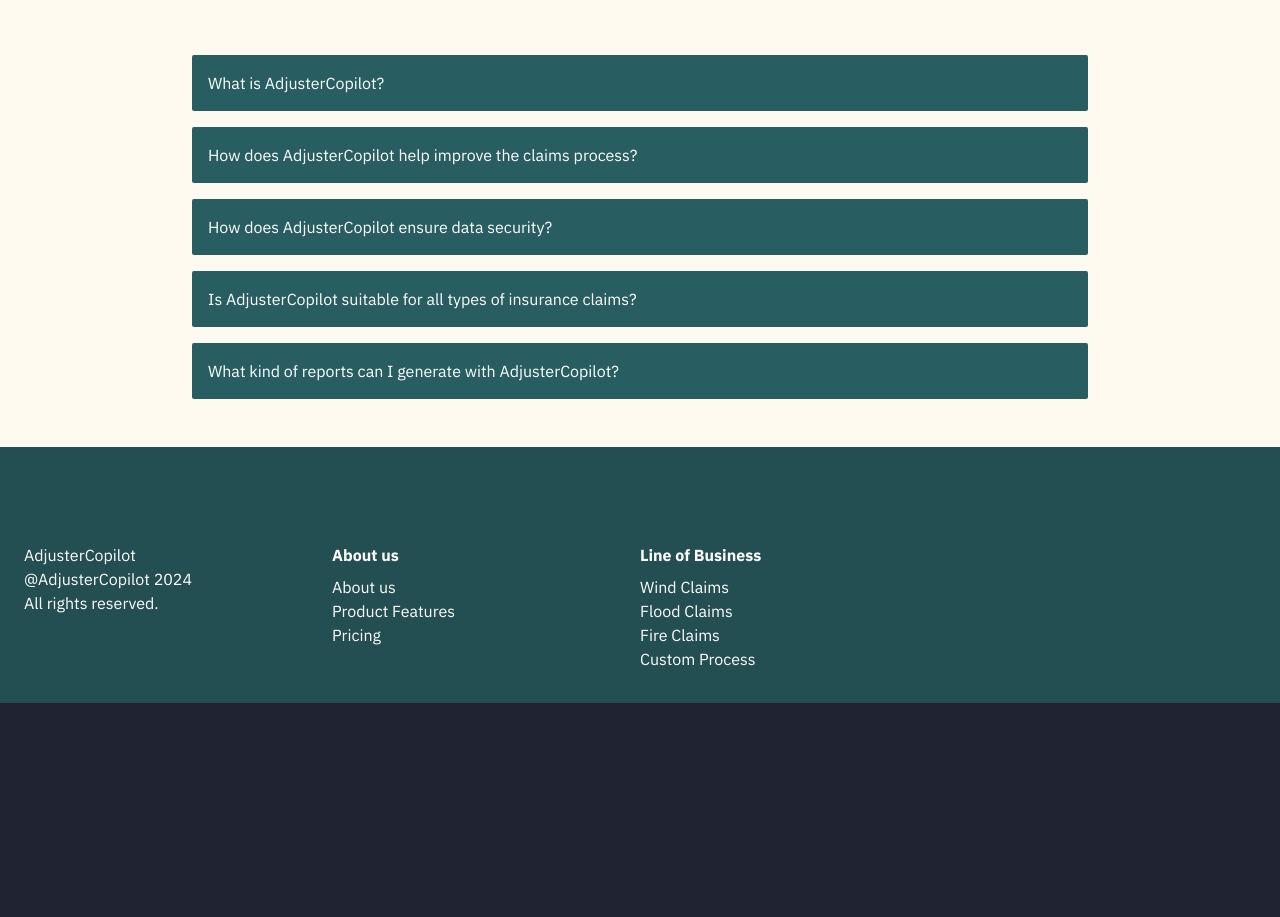
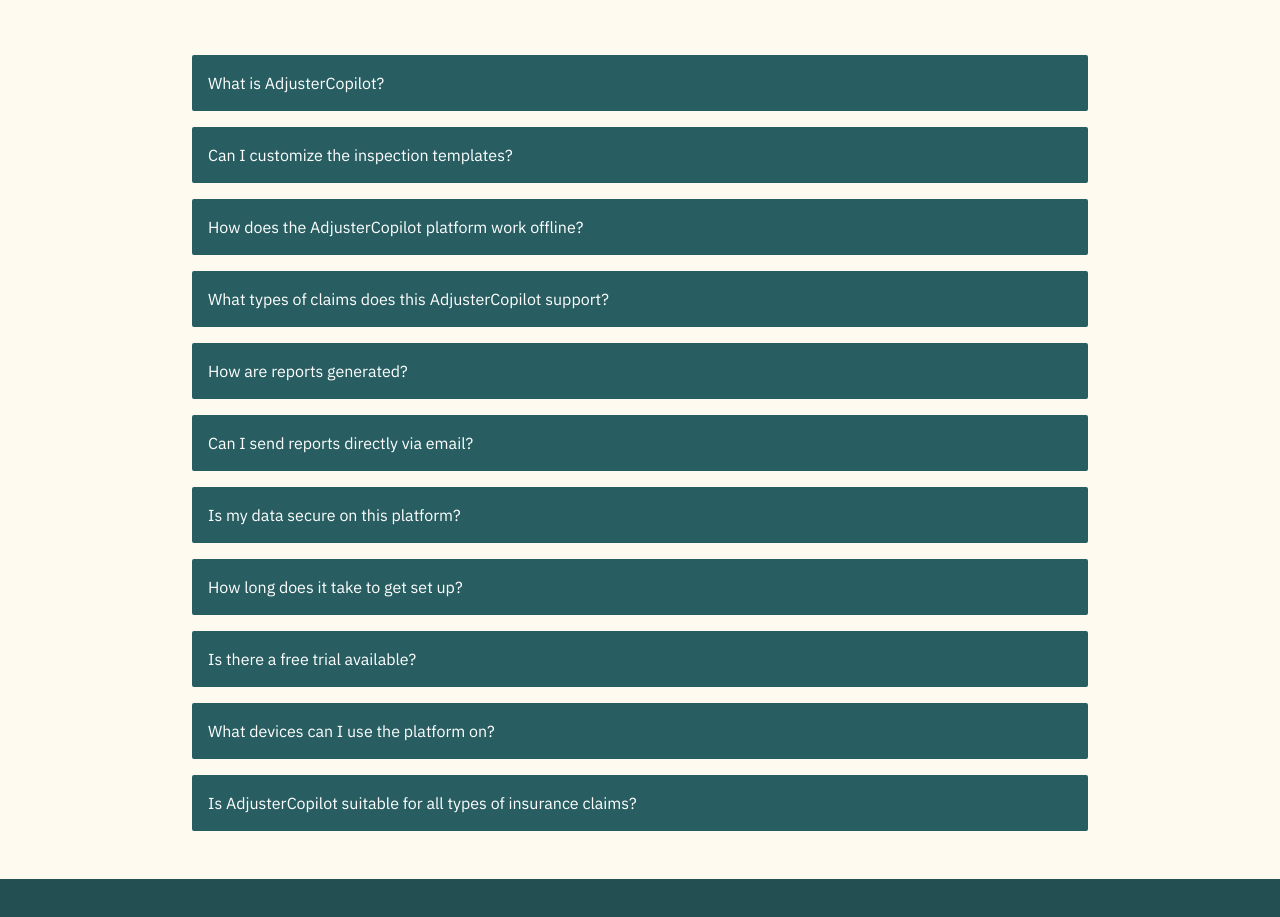
Before and after one commit to Shivam12112/AdjusterPlatform, a Next.js app: page /home in a window 1280 px wide. Shown: the part 3180-4097 px from the top of the page. Before the commit the page ends 3883 px from the top, so only its background shows below. Built offline with nearby package versions, Linux system fonts and the light colour scheme.

Commit message:
FAQs updatd

```diff
--- a/src/components/FAQs.js
+++ b/src/components/FAQs.js
@@ -15,34 +15,55 @@
     {
       title: `What is ${appName}?`,
       content: `${appName} is a comprehensive platform designed for insurance
-                adjusters to streamline the claims process. It allows adjusters
-                to create customized workflows, conduct site surveys offline,
-                leverage AI for item recognition and damage annotation, and
-                generate detailed reports for insurance carriers.`,
+                adjusters to streamline the claims process. It helps adjusters create templates, collect data on-site, and generate comprehensive reports, all while ensuring that no critical information is missed during the inspection process`,
     },
     {
-      title: `How does ${appName} help improve the claims process?`,
-      content: `${appName} improves the claims process by providing tailored
-                workflows, offline survey capabilities, AI-driven analysis, and
-                customizable reporting. These features help adjusters conduct
-                thorough reviews, reduce manual errors, and process more claims
-                efficiently.`,
+      title: `Can I customize the inspection templates?`,
+      content: `Yes, you can either use the pre-existing templates or customize them to fit your specific needs. This allows you to tailor inspections for different types of claims, ensuring the right information is always captured.`,
     },
     {
-      title: `How does ${appName} ensure data security?`,
-      content: `${appName} adheres to top OWASP security standards and employs
-                best-in-class security practices. This ensures that your data is
-                protected with robust, enterprise-grade security measures at all
-                times.`,
+      title: `How does the ${appName} platform work offline?`,
+      content: `Our mobile app allows you to perform inspections and collect data even when you don’t have an internet connection. All data is stored locally on your device and can be synced to the cloud once you’re back online.`,
     },
+    {
+      title: `What types of claims does this ${appName} support?`,
+      content: `The ${appName} is flexible platform and supports various lines of business, including auto claims, property & casualty (P&C) claims, and more. You can easily switch between claim types without changing systems.`,
+    },
+    {
+      title: `How are reports generated?`,
+      content: `After completing an inspection, the ${appName} consolidates all the collected data, including photos and documents, into a detailed report. The report is automatically generated and ready for review, sharing, or further analysis.`,
+    },
+
+    {
+      title: `Can I send reports directly via email?`,
+      content: `Yes, once a report is generated, you can send it via email directly from the ${appName}. This makes sharing reports with clients, colleagues, or insurance carriers fast and easy.`,
+    },
+
+    {
+      title: `Is my data secure on this platform?`,
+      content: `Absolutely. We take data security seriously. All data is encrypted both in transit and at rest to ensure that sensitive information remains protected and compliant with industry standards.`,
+    },
+
+    {
+      title: `How long does it take to get set up?`,
+      content: `The onboarding process is quick and simple. After creating your account, you can start using pre-existing templates or customize your own to begin field inspections right away.`,
+    },
+    {
+      title: `Is there a free trial available?`,
+      content: `We plan to offer early access to users who join the waitlist, where they can try the platform and provide feedback before its official release. Stay tuned for more details on trial availability.`,
+    },
+
+    {
+      title: `What devices can I use the platform on?`,
+      content: `The platform is accessible via web and mobile devices, so you can conduct inspections and manage your reports from your smartphone, tablet, or computer.`,
+    },
+
+
     {
       title: `Is ${appName} suitable for all types of insurance claims?`,
       content: `Yes, ${appName} is designed to be versatile and can handle various types of insurance claims across different lines of business. You can customize workflows and questionnaires to fit the specific requirements of each claim type.`,
     },
-    {
-      title: `What kind of reports can I generate with ${appName}?`,
-      content: `${appName} allows you to generate comprehensive, customizable reports that include detailed findings, annotated images, and additional notes. These reports can be tailored to meet the specific needs of each insurance carrier.`,
-    },
+
   ];
 
   const renderedItems = items.map((item, index) => {
```
Also changed, not shown: 1 other file (tests, documents, lock files or other folders).
